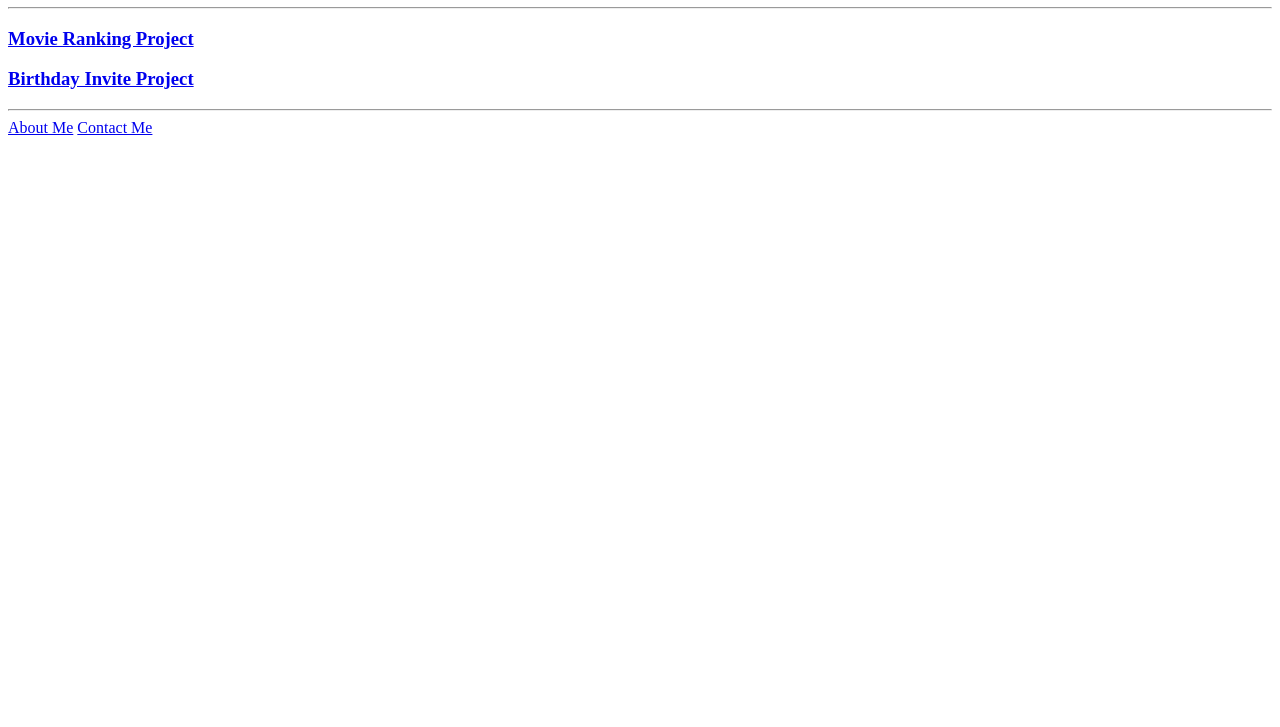
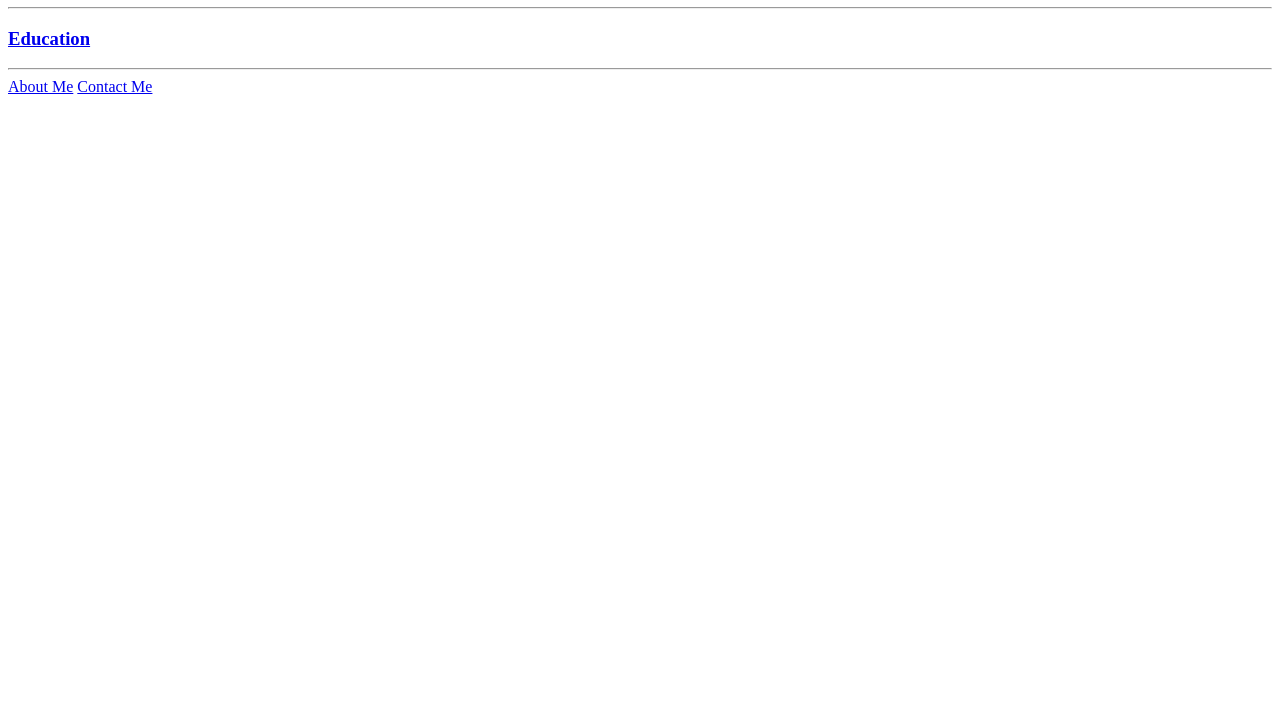
Before and after one commit to Arjun-T/HTML, a plain HTML site: page index.html in a window 1280 px wide. Shown: the part 73-800 px from the top of the page. Drawn offline with Linux system fonts and the light colour scheme.

Commit message:
Update index.html

```diff
--- a/index.html
+++ b/index.html
@@ -10,9 +10,9 @@
   <h1>Arjun's HTML Portfolio</h1>
 
   <hr />
-  <h3><a href="./public/movie-ranking.html">Movie Ranking Project</a></h3>
 
-  <h3><a href="./public/education.html">Birthday Invite Project</a></h3>
+
+  <h3><a href="./public/education.html">Education</a></h3>
 
   <hr />
   <a href="./public/about.html">About Me</a>
```
